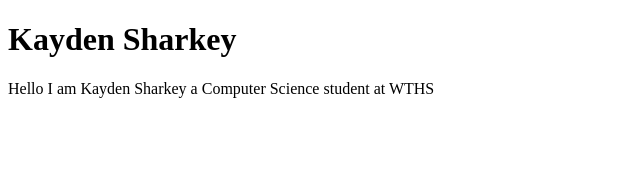
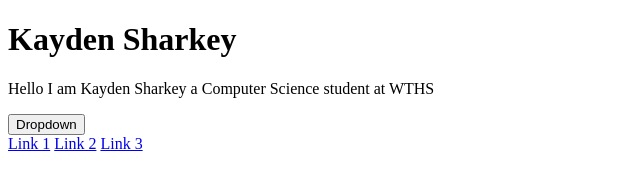
Before and after one commit to kaydenSharkey/kaydenSharkey.github.io, a plain HTML site: page index.html in a window 1280 px wide. Shown: the whole page, without its empty margins (0-640 px from the left). Drawn offline with Linux system fonts and the light colour scheme.

Commit message:
Update index.html

```diff
--- a/index.html
+++ b/index.html
@@ -8,5 +8,11 @@
   <h1>Kayden Sharkey</h1>
   <p>Hello I am Kayden Sharkey a Computer Science student at WTHS</p>
 
+  <div class="dropdown">
+    <button class="dropbtn">Dropdown</button>
+    <div class="dropdown-content">
+      <a href="#">Link 1</a>
+      <a href="#">Link 2</a>
+      <a href="#">Link 3</a>
 </body>
 </html>
```
